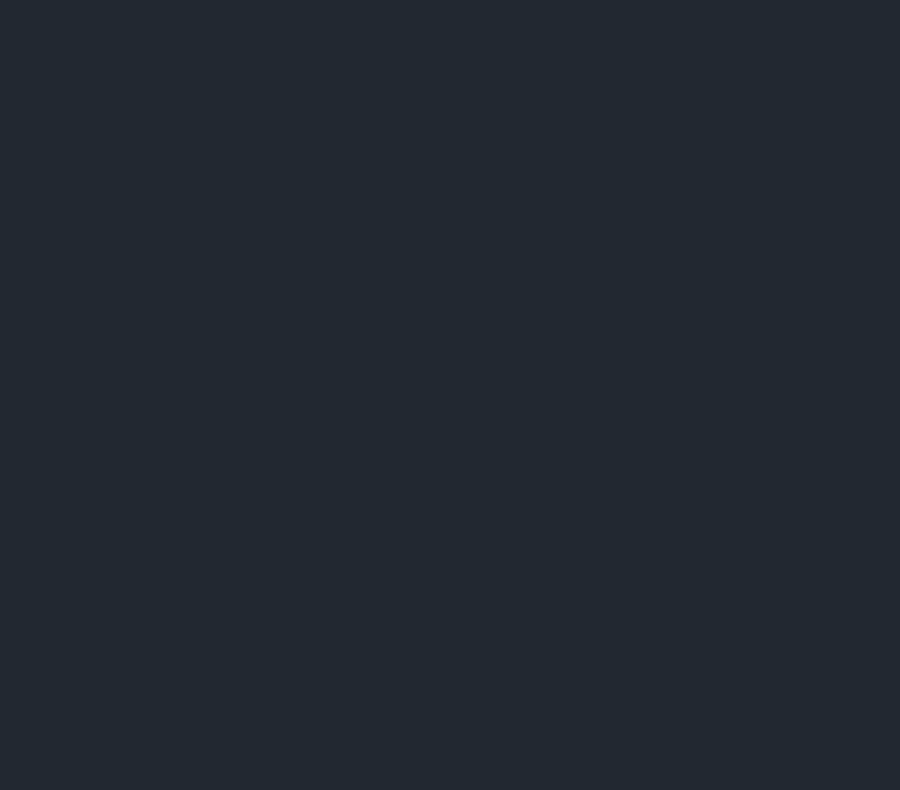
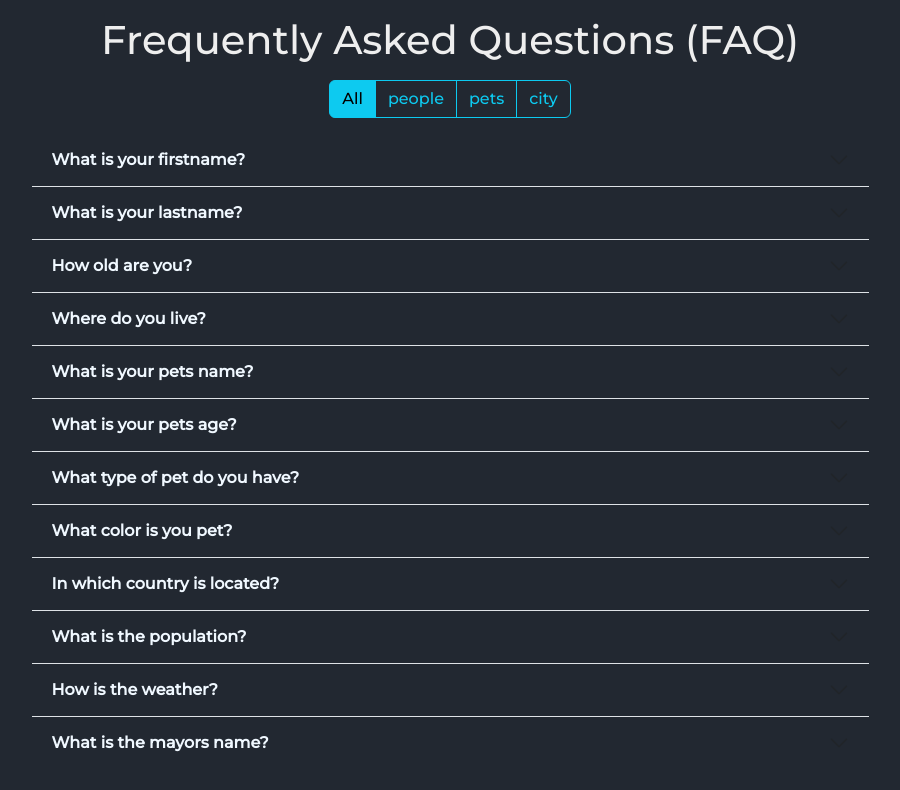
Before and after one commit to Rasluka/exercises-in-sandbox, a React (Vite) app: page /faqs in a window 1280 px wide. Before the commit this address had no page. Shown: the top 790 px of the page, without its empty margins (190-1090 px from the left). Built offline with nearby package versions, Linux system fonts and the light colour scheme.

Commit message:
Adding FAQs

```diff
--- a/package.json
+++ b/package.json
@@ -13,6 +13,7 @@
     "bootstrap": "^5.2.3",
     "formik": "^2.2.9",
     "react": "^18.2.0",
+    "react-bootstrap": "^2.7.4",
     "react-dom": "^18.2.0",
     "react-icons": "^4.8.0",
     "react-router-dom": "^6.11.1",
--- a/src/App.jsx
+++ b/src/App.jsx
@@ -3,6 +3,7 @@ import { Routes, Route } from 'react-router-dom';
 import Home from './components/Home';
 import SignIn from './pages/users/SignIn';
 import SignUp from './pages/users/SignUp';
+import Faqs from './pages/Faqs';
 
 function App() {
   return (
@@ -10,6 +11,7 @@ function App() {
       <Route path="/" element={<Home />} />
       <Route path="/login" element={<SignIn />} />
       <Route path="/register" element={<SignUp />} />
+      <Route path="/faqs" element={<Faqs />} />
     </Routes>
   );
 }
--- /dev/null
+++ b/src/pages/Faqs.jsx
@@ -0,0 +1,104 @@
+import React, { useCallback, useEffect, useState } from 'react';
+import Accordion from 'react-bootstrap/Accordion';
+import faqs from './faqsData';
+import './faqs.css';
+
+function Faqs() {
+  const [faqsData, setFaqsData] = useState({ data: [], accordion: [] });
+  const [filters, setFilters] = useState({ data: [], buttons: [] });
+  const [selectedFilter, setSelectedFilter] = useState(0);
+
+  const mapAccordion = (item) => (
+    <Accordion.Item eventKey={item.id} key={item.id} category={item.categoryId}>
+      <Accordion.Header>
+        <div className="fw-bold ">{item.question}</div>
+      </Accordion.Header>
+      <Accordion.Body>{item.answer}</Accordion.Body>
+    </Accordion.Item>
+  );
+
+  const onFilterButtonClicked = useCallback((evt) => {
+    const categoryIdFilter = parseInt(evt.currentTarget.id, 4);
+    setSelectedFilter(parseInt(evt.currentTarget.id, 10));
+
+    setFaqsData((prevState) => {
+      const newState = { ...prevState };
+      const newArray = prevState.data.filter((itemFaq) => {
+        let result = false;
+        if (categoryIdFilter === 0) {
+          result = true;
+        } else if (itemFaq.categoryId === categoryIdFilter) {
+          result = true;
+        }
+        return result;
+      });
+      newState.accordion = newArray.map(mapAccordion);
+      return newState;
+    });
+  }, []);
+
+  const mapFilter = useCallback(
+    (item) => (
+      <button
+        type="button"
+        className={`btn ${
+          selectedFilter === item.id ? 'btn-info' : 'btn-outline-info'
+        }`}
+        key={item.id}
+        id={item.id}
+        onClick={onFilterButtonClicked}
+      >
+        {item.name}
+      </button>
+    ),
+    [onFilterButtonClicked, selectedFilter]
+  );
+
+  useEffect(() => {
+    setFaqsData((prevState) => {
+      const newState = { ...prevState };
+      newState.data = faqs.faqsQuestions;
+      newState.accordion = faqs.faqsQuestions.map(mapAccordion);
+      return newState;
+    });
+  }, []);
+
+  useEffect(() => {
+    setFilters((prevState) => {
+      const newState = { ...prevState };
+      newState.data = faqs.faqsCategories;
+      newState.buttons = faqs.faqsCategories.map(mapFilter);
+      return newState;
+    });
+  }, [mapFilter]);
+
+  return (
+    <>
+      <h1 className="text-center my-3"> Frequently Asked Questions (FAQ) </h1>
+      <div className="container">
+        <div className="w-75 mx-auto">
+          <div className="text-center">
+            <div className="btn-group">
+              <button
+                type="button"
+                className={`btn ${
+                  selectedFilter === 0 ? 'btn-info' : 'btn-outline-info'
+                }`}
+                id="0"
+                onClick={onFilterButtonClicked}
+              >
+                All
+              </button>
+              {filters.buttons}
+            </div>
+          </div>
+          <Accordion flush defaultActiveKey="0" className="mx-auto mt-3">
+            {faqsData.accordion}
+          </Accordion>
+        </div>
+      </div>
+    </>
+  );
+}
+
+export default Faqs;
--- /dev/null
+++ b/src/pages/faqs.css
@@ -0,0 +1,9 @@
+.accordion-button {
+  background-color: #222831 !important;
+  color: aliceblue !important;
+}
+
+.accordion-item {
+  background-color: #22314d !important;
+  color: aliceblue !important;
+}
--- /dev/null
+++ b/src/pages/faqsData.js
@@ -0,0 +1,82 @@
+const faqsCategories = [
+  { id: 1, name: 'people' },
+  { id: 2, name: 'pets' },
+  { id: 3, name: 'city' },
+];
+
+const faqsQuestions = [
+  {
+    id: 1,
+    categoryId: 1,
+    question: 'What is your firstname?',
+    answer: 'Marcela',
+  },
+  {
+    id: 2,
+    categoryId: 1,
+    question: 'What is your lastname?',
+    answer: 'Aburto',
+  },
+  {
+    id: 3,
+    categoryId: 1,
+    question: 'How old are you?',
+    answer: 26,
+  },
+  {
+    id: 4,
+    categoryId: 1,
+    question: 'Where do you live?',
+    answer: 'Mateare',
+  },
+  {
+    id: 5,
+    categoryId: 2,
+    question: 'What is your pets name?',
+    answer: 'Canela',
+  },
+  {
+    id: 6,
+    categoryId: 2,
+    question: 'What is your pets age?',
+    answer: 3,
+  },
+  {
+    id: 7,
+    categoryId: 2,
+    question: 'What type of pet do you have?',
+    answer: 'dog',
+  },
+  {
+    id: 8,
+    categoryId: 2,
+    question: 'What color is you pet?',
+    answer: 'Brown',
+  },
+  {
+    id: 9,
+    categoryId: 3,
+    question: 'In which country is located?',
+    answer: 'Nicaragua',
+  },
+  {
+    id: 10,
+    categoryId: 3,
+    question: 'What is the population?',
+    answer: 6000000,
+  },
+  {
+    id: 11,
+    categoryId: 3,
+    question: 'How is the weather?',
+    answer: 'tropical',
+  },
+  {
+    id: 12,
+    categoryId: 3,
+    question: 'What is the mayors name?',
+    answer: 'Herty Lewites',
+  },
+];
+
+export default { faqsCategories, faqsQuestions };
```
Also changed, not shown: .eslintrc.cjs, 1 other file (tests, documents, lock files or other folders).
